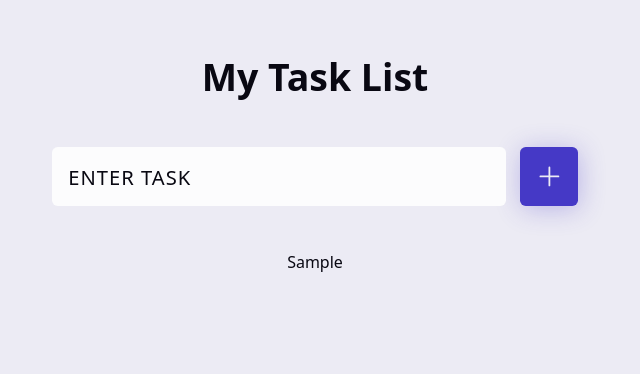
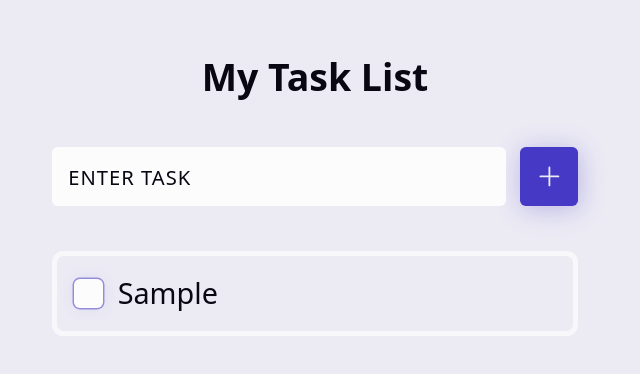
Before and after one commit to Vinnizius1/modern-react-todo-app, a React (Vite) app: page / in a window 1280 px wide. Both pictures are taken after typing "Sample" into the empty fields and a click on the button "Add Task". Shown: the top 374 px of the page, without its empty margins (325-965 px from the left). Built offline with nearby package versions, Linux system fonts and the light colour scheme.

Commit message:
Lógica do 'checked' funcionando!

```diff
--- a/src/components/TaskItem.jsx
+++ b/src/components/TaskItem.jsx
@@ -1,11 +1,37 @@
-import React from 'react'
+// styles
+import styles from "./TaskItem.module.css";
 
-function TaskItem({task}) {
+// Library imports
+import { CheckIcon } from "@heroicons/react/24/outline";
+import { useState } from "react";
+
+function TaskItem({ task }) {
+  const [isChecked, setIsChecked] = useState(task.checked);
+
+  const handleCheckboxChange = (e) => {
+    setIsChecked(!isChecked);
+  };
+
   return (
-    <div>
-        {task.name}
-    </div>
-  )
+    <li className={styles.task}>
+      <div className={styles["task-group"]}>
+        <input
+          type="checkbox"
+          checked={isChecked}
+          className={styles.checkbox}
+          onChange={handleCheckboxChange}
+          name={task.name}
+          id={task.id}
+        />
+        <label htmlFor={task.id} className={styles.label}>
+          {task.name}
+          <p className={styles.checkmark}>
+            <CheckIcon strokeWidth={2} width={24} height={24} />
+          </p>
+        </label>
+      </div>
+    </li>
+  );
 }
 
-export default TaskItem
+export default TaskItem;
--- /dev/null
+++ b/src/components/TaskItem.module.css
@@ -0,0 +1,102 @@
+.task {
+  display: flex;
+  align-items: center;
+  justify-content: space-between;
+  gap: 0.6em;
+  font-size: var(--_size);
+  border: 0.2em solid hsl(var(--muted) / 0.8);
+  padding: 0.6em;
+  border-radius: calc(var(--_radius) * 2);
+}
+
+.task-group {
+  display: flex;
+  align-items: center;
+  --taskgroup-gap: 0.5em;
+  gap: var(--taskgroup-gap);
+}
+
+.label {
+  position: relative;
+  cursor: pointer;
+  text-align: left;
+  line-height: 1.4;
+}
+
+.checkbox {
+  flex-shrink: 0;
+  appearance: none;
+  border-radius: var(--_radius);
+  width: 1em;
+  height: 1em;
+  background-color: hsl(var(--muted));
+  border-radius: var(--_radius);
+  box-shadow: 0 0 0.5em hsl(var(--accent) / 0.1),
+    0 0 0 0.05em hsl(var(--accent) / 0.5), 0 0 0 -0.2em hsl(var(--accent));
+  transition: box-shadow var(--_tspeed_fast) ease-in-out,
+    background-color 80ms ease-in-out;
+}
+
+.checkbox:focus {
+  outline: none;
+}
+
+.checkbox:is(:focus-visible, :hover) {
+  box-shadow: 0 0 0 hsl(var(--bg)), 0 0 0 0.05em hsl(var(--accent)),
+    0 0 0 0.225em hsl(var(--accent) / 0.3);
+}
+
+.checkmark {
+  content: "";
+  position: absolute;
+  width: 1em;
+  height: 1em;
+  display: grid;
+  place-items: center;
+  top: 50%;
+  color: hsl(var(--muted));
+  border-radius: var(--_radius);
+  transform: translate3d(calc(-100% - var(--taskgroup-gap)), -50%, 0);
+  transition: background-color 80ms ease-in-out;
+}
+
+.checkmark svg {
+  width: 0.75em;
+  height: 0.75em;
+}
+
+.checkbox:checked {
+  background-color: hsl(var(--accent));
+}
+
+.checkbox:checked + label {
+  text-decoration: line-through;
+}
+
+.delete {
+  --accent: var(--accent1);
+}
+
+.loading {
+  color: hsl(var(--accent));
+  font-size: var(--_size);
+  font-weight: bold;
+  animation: pulse 2s infinite ease-in-out;
+}
+
+@keyframes pulse {
+  0%,
+  100% {
+    opacity: 1;
+  }
+
+  50% {
+    opacity: 0.5;
+  }
+}
+
+.error {
+  color: hsl(var(--accent1));
+  font-size: var(--_size);
+  text-align: center;
+}
--- a/src/components/TaskList.jsx
+++ b/src/components/TaskList.jsx
@@ -8,10 +8,13 @@ import styles from "./TaskList.module.css";
 
 export default function TaskList({ tasks }) {
   return (
-    <ul className={StyleSheet.tasks}>
+    <ul className={styles.tasks}>
       {tasks.sort((a, b) => b.id - a.id).map((task) => (
-        <TaskItem key={task.id} task={task} />
-      ))}
+        <TaskItem
+        key={task.id}
+        task={task} />
+      ))
+      }
     </ul>
   );
 }
--- a/src/components/TaskList.module.css
+++ b/src/components/TaskList.module.css
@@ -1,102 +1,5 @@
-.task {
-  display: flex;
-  align-items: center;
-  justify-content: space-between;
-  gap: 0.6em;
-  font-size: var(--_size);
-  border: 0.2em solid hsl(var(--muted) / 0.8);
-  padding: 0.6em;
-  border-radius: calc(var(--_radius) * 2);
+.tasks {
+  display: grid;
+  list-style-type: none;
+  gap: 1.5em;
 }
-
-.task-group {
-  display: flex;
-  align-items: center;
-  --taskgroup-gap: 0.5em;
-  gap: var(--taskgroup-gap);
-}
-
-.label {
-  position: relative;
-  cursor: pointer;
-  text-align: left;
-  line-height: 1.4;
-}
-
-.checkbox {
-  flex-shrink: 0;
-  appearance: none;
-  border-radius: var(--_radius);
-  width: 1em;
-  height: 1em;
-  background-color: hsl(var(--muted));
-  border-radius: var(--_radius);
-  box-shadow: 0 0 0.5em hsl(var(--accent) / 0.1),
-    0 0 0 0.05em hsl(var(--accent) / 0.5), 0 0 0 -0.2em hsl(var(--accent));
-  transition: box-shadow var(--_tspeed_fast) ease-in-out,
-    background-color 80ms ease-in-out;
-}
-
-.checkbox:focus {
-  outline: none;
-}
-
-.checkbox:is(:focus-visible, :hover) {
-  box-shadow: 0 0 0 hsl(var(--bg)), 0 0 0 0.05em hsl(var(--accent)),
-    0 0 0 0.225em hsl(var(--accent) / 0.3);
-}
-
-.checkmark {
-  content: "";
-  position: absolute;
-  width: 1em;
-  height: 1em;
-  display: grid;
-  place-items: center;
-  top: 50%;
-  color: hsl(var(--muted));
-  border-radius: var(--_radius);
-  transform: translate3d(calc(-100% - var(--taskgroup-gap)), -50%, 0);
-  transition: background-color 80ms ease-in-out;
-}
-
-.checkmark svg {
-  width: 0.75em;
-  height: 0.75em;
-}
-
-.checkbox:checked {
-  background-color: hsl(var(--accent));
-}
-
-.checkbox:checked + label {
-  text-decoration: line-through;
-}
-
-.delete {
-  --accent: var(--accent1);
-}
-
-.loading {
-  color: hsl(var(--accent));
-  font-size: var(--_size);
-  font-weight: bold;
-  animation: pulse 2s infinite ease-in-out;
-}
-
-@keyframes pulse {
-  0%,
-  100% {
-    opacity: 1;
-  }
-
-  50% {
-    opacity: 0.5;
-  }
-}
-
-.error {
-  color: hsl(var(--accent1));
-  font-size: var(--_size);
-  text-align: center;
-}
```
